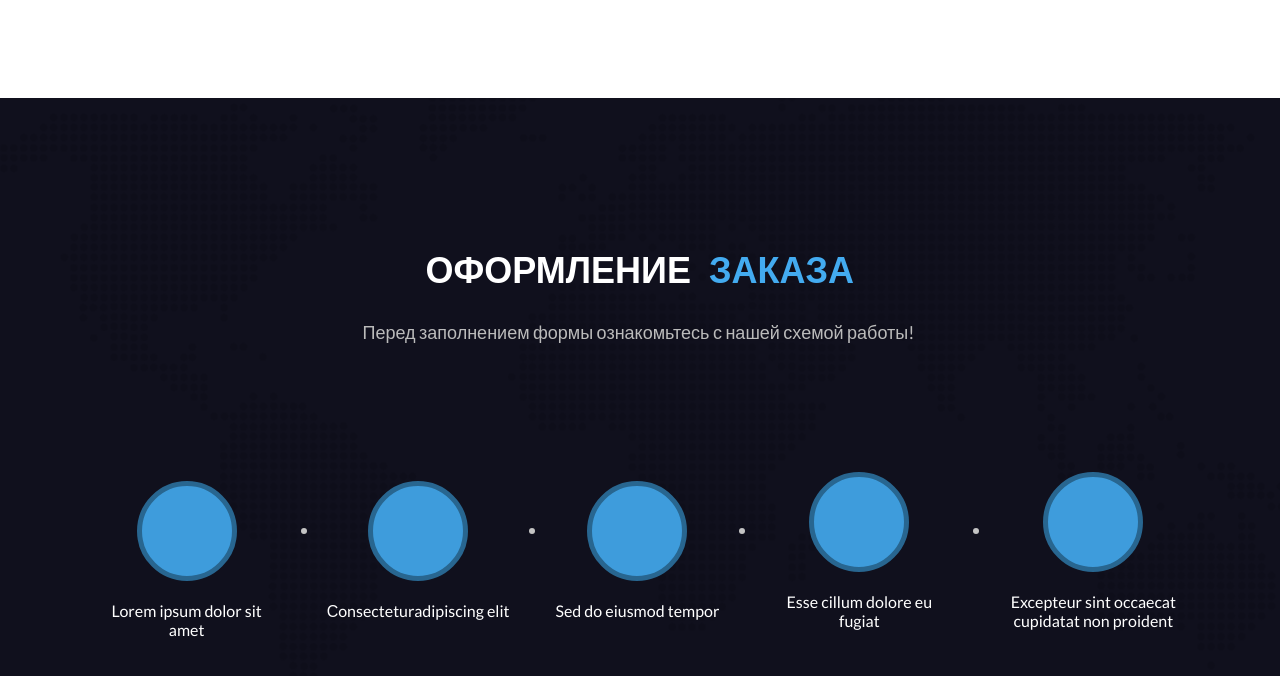
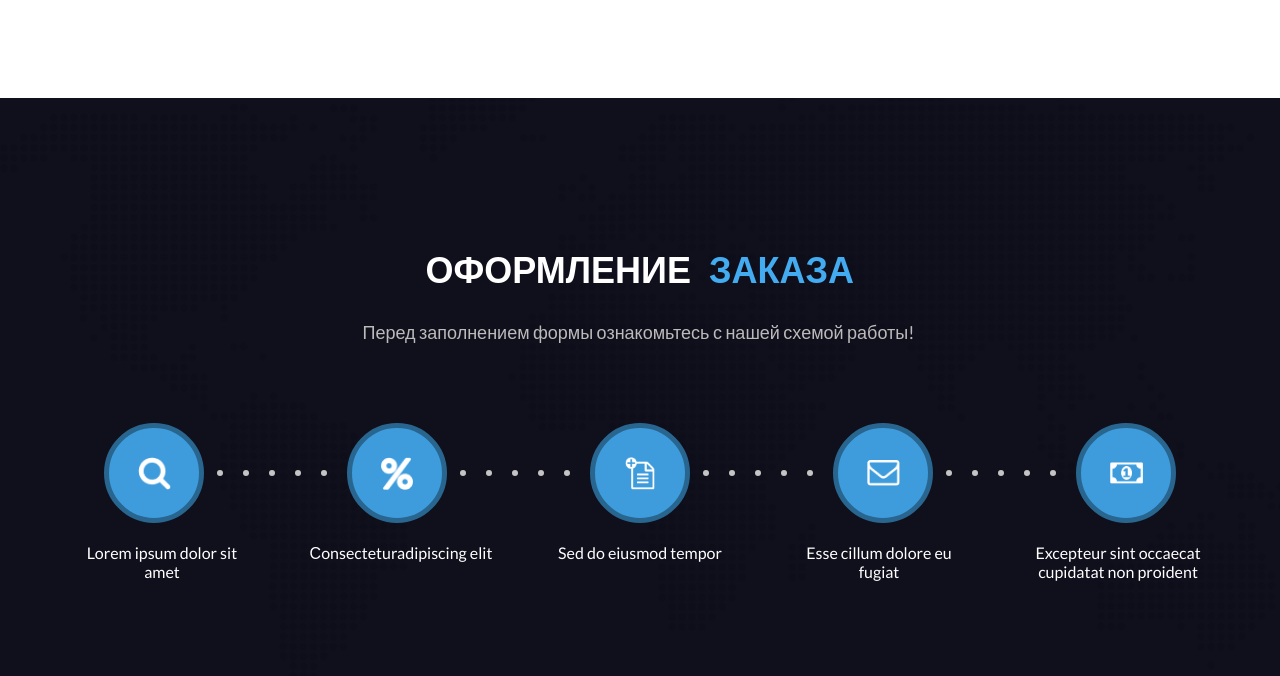
Before and after one commit to dacorm/softest, a website: page index.html in a window 1280 px wide. Shown: the part 731-1407 px from the top of the page. Drawn offline with Linux system fonts and the light colour scheme.

Commit message:
feat: 2nd section semi end

```diff
--- a/index.html
+++ b/index.html
@@ -60,41 +60,62 @@
             </h2>
             <p class="process__subtitle">Перед заполнением формы ознакомьтесь с нашей схемой работы!</p>
             <div class="process__work">
-                <div class="process__work-wrapper">
-                <div class="process__work-stage"></div>
-                <p class="process__work-text">
-                    Lorem ipsum dolor
-                    sit amet
-                </p>
-                </div>
-                <div class="process__work-circle"></div>
-                <div class="process__work-wrapper">
-                    <div class="process__work-stage"></div>
+               <div class="process__work-wrapper-first">
+                   <div class="process__work-stage">
+                       <img src="./images/search.png" alt="Иконка поиск" class="process__work-image">
+                   </div>
+                   <div class="process__work-circle process__work-circle_closest"></div>
+                   <div class="process__work-circle"></div>
+                   <div class="process__work-circle"></div>
+                   <div class="process__work-circle"></div>
+                   <div class="process__work-circle"></div>
+                   <div class="process__work-stage">
+                       <img src="./images/percents.png" alt="Знак процента" class="process__work-image">
+                   </div>
+                   <div class="process__work-circle process__work-circle_closest"></div>
+                   <div class="process__work-circle"></div>
+                   <div class="process__work-circle"></div>
+                   <div class="process__work-circle"></div>
+                   <div class="process__work-circle"></div>
+                   <div class="process__work-stage">
+                       <img src="./images/Subtract%20(1).png" alt="Значок заключения контракта" class="process__work-image">
+                   </div>
+                   <div class="process__work-circle process__work-circle_closest"></div>
+                   <div class="process__work-circle"></div>
+                   <div class="process__work-circle"></div>
+                   <div class="process__work-circle"></div>
+                   <div class="process__work-circle"></div>
+                   <div class="process__work-stage">
+                       <img src="./images/mail.png" alt="Значок письма" class="process__work-image">
+                   </div>
+                   <div class="process__work-circle process__work-circle_closest"></div>
+                   <div class="process__work-circle"></div>
+                   <div class="process__work-circle"></div>
+                   <div class="process__work-circle"></div>
+                   <div class="process__work-circle"></div>
+                   <div class="process__work-stage">
+                       <img src="./images/money.png" alt="Значок денежной прибыли" class="process__work-image">
+                   </div>
+               </div>
+                <div class="process__work-wrapper-second">
+                    <p class="process__work-text">
+                        Lorem ipsum dolor
+                        sit amet
+                    </p>
                     <p class="process__work-text">
                         Сonsecteturadipiscing elit
                     </p>
-                </div>
-                <div class="process__work-circle"></div>
-                <div class="process__work-wrapper">
-                    <div class="process__work-stage"></div>
                     <p class="process__work-text">
                         Sed do eiusmod tempor
                     </p>
-                </div>
-                <div class="process__work-circle"></div>
-                <div class="process__work-wrapper">
-                    <div class="process__work-stage"></div>
                     <p class="process__work-text">
                         Esse cillum dolore
                         eu fugiat
                     </p>
-                </div>
-                <div class="process__work-circle"></div>
-                <div class="process__work-wrapper">
-                    <div class="process__work-stage"></div>
                     <p class="process__work-text">
                         Excepteur sint occaecat cupidatat non proident
                     </p>
+
                 </div>
             </div>
         </section>
--- a/scss/blocks/button/_button.scss
+++ b/scss/blocks/button/_button.scss
@@ -11,6 +11,12 @@
   background: $span-color;
   border: 1px solid $main-color;
   border-radius: 4px;
+  transition: opacity .3s linear;
+
+  &:hover {
+    opacity: .6;
+    cursor: pointer;
+  }
 
   &_place_order {
     color: #2A2B30;
--- a/scss/blocks/process/_process.scss
+++ b/scss/blocks/process/_process.scss
@@ -43,17 +43,38 @@
     display: flex;
     align-items: center;
     justify-content: center;
+    flex-direction: column;
+
+    &-image {
+      width: 33px;
+      height: 33px;
+      object-fit: contain;
+    }
 
     &-text {
       flex-wrap: nowrap;
-      margin: 20px 0 0 0;
-      max-width: 188px;
+      margin: 20px 51px 0 0;
+      width: 188px;
       font-style: normal;
       font-weight: 400;
       font-size: 16px;
       line-height: 19px;
       text-align: center;
       color: $main-color;
+
+      &:last-of-type {
+        margin-right: 0;
+      }
+    }
+
+    &-wrapper-first {
+      display: flex;
+      align-items: center;
+      justify-content: center;
+    }
+
+    &-wrapper-second {
+      display: flex;
     }
 
     &-wrapper {
@@ -72,14 +93,22 @@
       border-radius: 50%;
       background: #3E9CDC;
       border: 5px solid #286690;
+      display: flex;
+      justify-content: center;
+      align-items: center;
     }
 
     &-circle {
+      box-sizing: border-box;
       width: 6px;
       height: 6px;
       border-radius: 50%;
       background: #C4C4C4;
-      margin: 0 20px;
+      margin: 0 20px 0 0;
+
+      &_closest {
+        margin-left: 13px;
+      }
     }
   }
 }
```
Also changed, not shown: images/Subtract (1).png (added), images/mail.png (added), images/money.png (added), images/percents.png (added), images/search.png (added), scss/styles.css, 1 other file.
